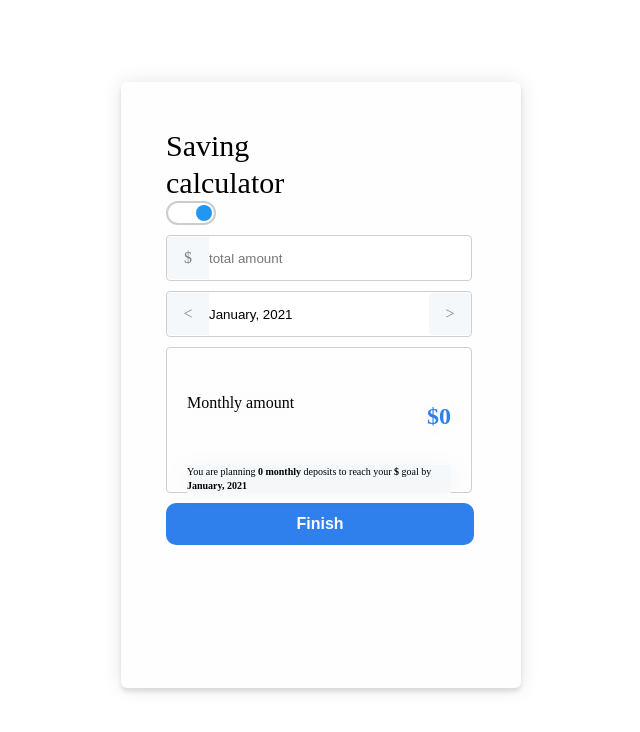
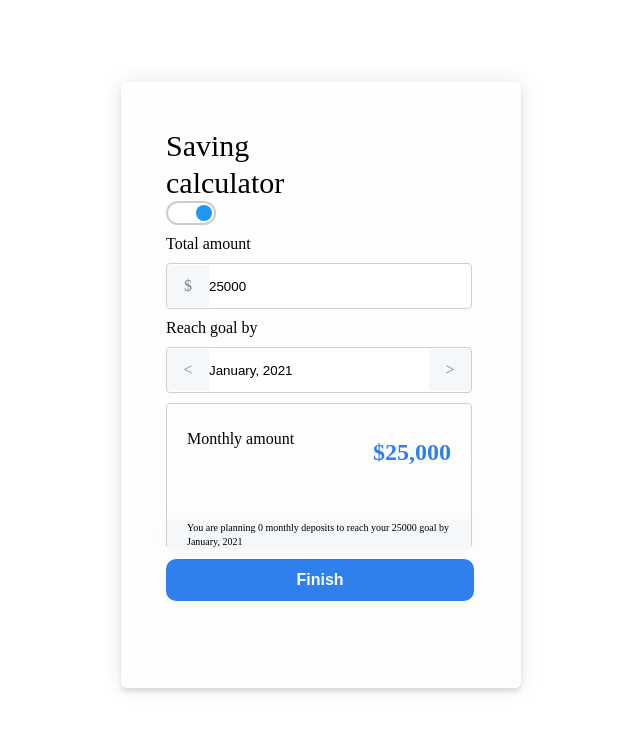
Before and after one commit to yerzhanova/calculator, an Angular app: page / in a window 1280 px wide. Shown: the top 732 px of the page, without its empty margins (256-896 px from the left). Built offline with nearby package versions, Linux system fonts and the light colour scheme; a web font is replaced by a local one.

Commit message:
monthly amount calculate when toggle

```diff
--- a/src/app/calculator/calculator.component.css
+++ b/src/app/calculator/calculator.component.css
@@ -48,7 +48,6 @@ input {
   box-sizing: border-box;
   filter: drop-shadow(0px 1px 10px rgba(0, 0, 0, 0.03));
   border-radius: 4px;
-  padding: 20px;
 }
 
 .icon {
@@ -139,6 +138,7 @@ button:focus {
 .result {
   display: flex;
   justify-content: space-between;
+  padding: 0 20px 20px 20px;
 }
 .amount {
   color: #2F80ED;
@@ -156,6 +156,9 @@ button:focus {
   font-size: 10px;
   line-height: 14px;
   background: #F4F8FA;
+  padding: 0 20px;
+  margin: 0;
+  bottom: -20px;
 }
 .toggle {
   margin-left: 45px;
--- a/src/app/calculator/calculator.component.html
+++ b/src/app/calculator/calculator.component.html
@@ -24,7 +24,7 @@
             <p class="amount">${{monthlyAmount | number}}</p>
         </div>
         <div class="message">
-            <p>You are planning <span>{{numberOfMonth}} monthly</span> deposits to reach your <span>${{calculateForm.value.totalAmount}}</span> goal by <span>{{monthList[currentMonth] + ', '+ currentYear}}</span></p>
+            <p>{{message}}</p>
         </div>
     </div>
     <div class="input-container">
--- a/src/app/calculator/calculator.component.ts
+++ b/src/app/calculator/calculator.component.ts
@@ -16,8 +16,9 @@ export class CalculatorComponent implements OnInit {
   currentDate: string = '';
   title1:string = '';
   title2:string = '';
+  message: string = '';
   calculateForm = new FormGroup({
-    totalAmount: new FormControl(''),
+    totalAmount: new FormControl('25000'),
     finishDate: new FormControl('')
   })
   startMonth: number = new Date().getMonth();
@@ -27,12 +28,20 @@ export class CalculatorComponent implements OnInit {
   monthList: string[] = ['January', 'February', 'March', 'April', 'May', 'June', 'July', 'August', 'September', 'October', 'November', 'December'];
   ngOnInit(): void {
     this.currentDate = `${this.monthList[this.currentMonth]}, ${this.currentYear}`;
+    this.monthlyAmount = this.calculateForm.value.totalAmount;
+    this.title1 = this.onToggle?'Total amount':'Monthly amount';
+    this.title2 = this.onToggle?'Reach goal by':'Save until';
+    this.message = `You are planning ${this.numberOfMonth} monthly deposits to reach your ${this.calculateForm.value.totalAmount} goal by ${this.monthList[this.currentMonth]}, ${this.currentYear}`;
   }
   calculate(): void {
     this.numberOfMonth = (this.currentYear - this.startYear) + (this.currentMonth - this.startMonth);
-    console.log(this.numberOfMonth, "n of month");
-    this.monthlyAmount = this.numberOfMonth>0?this.calculateForm.value.totalAmount/this.numberOfMonth:0;
-    console.log(this.monthlyAmount, "monthly");
+    if (this.onToggle) {
+      this.monthlyAmount = this.numberOfMonth>0?this.calculateForm.value.totalAmount/this.numberOfMonth:0;
+    } else {
+      this.monthlyAmount = this.calculateForm.value.totalAmount * this.numberOfMonth;
+    }
+    this.message = this.onToggle?`You are planning ${this.numberOfMonth} monthly deposits to reach your ${this.calculateForm.value.totalAmount}
+    goal by ${this.monthList[this.currentMonth]} ${this.currentYear}`: `You are saving ${this.monthlyAmount} monthly to save $${this.calculateForm.value.totalAmount} by ${this.monthList[this.currentMonth]} ${this.currentYear}`;
   }
 
   nextMonth(): void {
@@ -48,6 +57,7 @@ export class CalculatorComponent implements OnInit {
   }
 
   prevMonth(): void {
+    console.log("prev month");
     if (this.currentMonth === 0) {
       this.currentMonth = 11;
       this.currentYear--;
@@ -55,10 +65,19 @@ export class CalculatorComponent implements OnInit {
       this.currentMonth--;
     }
     this.currentDate = `${this.monthList[this.currentMonth]}, ${this.currentYear}`;
-    console.log("prev month");
   }
+
   onToggled(onToggle: boolean){
     this.onToggle = onToggle;
-    console.log('calc after toggle', this.onToggle, onToggle);
+    this.title1 = this.onToggle?'Total amount':'Monthly amount';
+    this.title2 = this.onToggle?'Reach goal by':'Save until';
+    if (this.onToggle) {
+      this.monthlyAmount = this.numberOfMonth>0?this.calculateForm.value.totalAmount/this.numberOfMonth:0;
+      console.log(this.monthlyAmount, "monthly");
+    } else {
+      this.monthlyAmount = this.calculateForm.value.totalAmount * this.numberOfMonth;
+    }
+    this.message = this.onToggle?`You are planning ${this.numberOfMonth} monthly deposits to reach your ${this.calculateForm.value.totalAmount}
+      goal by ${this.monthList[this.currentMonth]} ${this.currentYear}`: `You are saving ${this.monthlyAmount} monthly to save $${this.calculateForm.value.totalAmount} by ${this.monthList[this.currentMonth]} ${this.currentYear}`;
   }
 }
```
